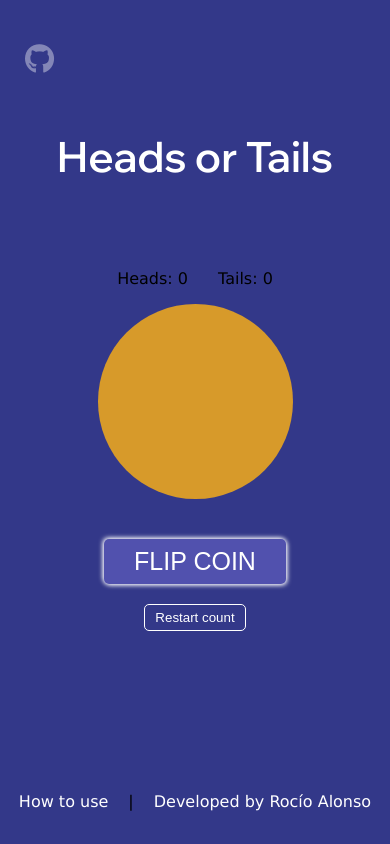
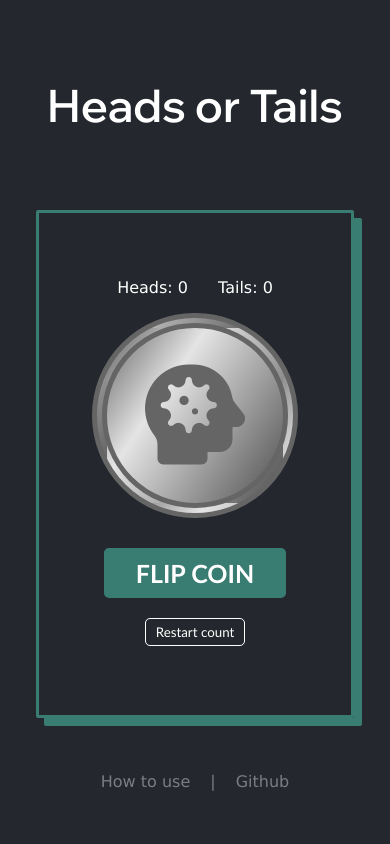
Before and after one commit to RocioAlonsoDev/heads-or-tails-F5, a website: page public/index.html in a window 390 px wide. Drawn offline with Linux system fonts and the light colour scheme.

Commit message:
v1.0.5 // Updated styles mobile ver.

```diff
--- a/public/index.html
+++ b/public/index.html
@@ -13,28 +13,30 @@
     <link href="https://fonts.googleapis.com/css2?family=Wix+Madefor+Display:wght@600&display=swap" rel="stylesheet">
 </head>
 <body>
+
     <header>
-        <a href="https://github.com/rocioAlonsoDev/heads-or-tails-F5"><i class="fa-brands fa-github"></i></a>
         <h1>Heads or Tails</h1>
     </header>
+
     <main>
-
         <section id="score">
             <p>Heads: 0</p>
             <p>Tails: 0</p>
         </section>
 
-        <section id="coin"></section>
+        <section id="coin">
+            <i class="fa-solid fa-head-side-virus"></i>
+        </section>
 
         <section id="controls">
             <button>FLIP COIN</button>
             <button>Restart count</button>
         </section>
+    </main>
 
-    </main>
     <footer>
-        <a href="#">How to use</a> |
-        <a href="#">Developed by Rocío Alonso</a>
+        <a href="#">How to use</a> | <a>Github</a>
     </footer>
+
 </body>
 </html>
--- a/src/sass/styles.scss
+++ b/src/sass/styles.scss
@@ -1,89 +1,114 @@
-$purple:rgb(51, 56, 137);
+$background:#24282e;
+$cardBackground:#397c72;
+$cardAccent:#bfcd64;
+$translucent:#ffffff65;
+
+
+@mixin flexbox(){
+    display: flex;
+    flex-direction: column;
+    align-items: center;
+    justify-content: center;
+}
 
 body{
+    @include flexbox;
+    background-color:$background;
     font-family:'Lucida Sans', 'Lucida Sans Regular', 'Lucida Grande', 'Lucida Sans Unicode', Geneva, Verdana, sans-serif;
     padding: 0;
     margin: 0;
     height: 100vh;
-    background-color:$purple;
-    display: flex;
-    flex-direction: column;
-    align-items: center;
-    justify-content: center;
 
     header{
+        @include flexbox;
+        width: 100%;
+        height: 25vh;
 
-        width: 100%;
-        height: 30vh;
-        display: flex;
-        flex-direction: column;
-        justify-content: center;
-
-        a{
-            color:rgba(255, 255, 255, 0.395);
-            font-size: 30px;
-            padding:0 0 25px 25px;
-        }
         h1{
             text-align: center;
             color: white;
             font-family: 'Wix Madefor Display', sans-serif;
-            font-size: 42px;
+            font-size: 45px;
         }
-
     }
     main{
+        @include flexbox;
+        border:$cardBackground 3px solid;
+        border-radius: 2px;
+        width: 80%;
         height: 60vh;
-        display: flex;
-        flex-direction: column;
-        align-items: center;
+        box-shadow: $cardBackground 8px 8px;
         section#score{
             display: flex;
             flex-direction: row;
             gap: 30px;
+            color: white;
+            font-weight: 400;
         }
         section#coin{
-            width: 50vw;
-            height: 50vw;
-            background-color: rgb(215, 154, 42);
+            @include flexbox;
+            width: 45vw;
+            height: 45vw;
+            background: rgb(101,101,101);
+            background: linear-gradient(124deg, rgba(101,101,101,1) 0%, rgba(228,228,228,1) 34%, rgba(77,77,77,1) 100%);
+            border: rgb(101,101,101) 15px double;
             border-radius: 50%;
-            margin: 0 0 40px 0;
+            margin: 0 0 30px 0;
+
+            i{
+                font-size:100px;
+                color: rgb(101,101,101);
+            }
         }
 
         section#controls{
-
-            display: flex;
-            flex-direction: column;
-            align-items: center;
+            @include flexbox;
             gap: 20px;
+            font-family:'Gill Sans', 'Gill Sans MT', Calibri, 'Trebuchet MS', sans-serif;
 
             button:nth-of-type(1){
-                background-color: rgb(81, 81, 174);
+                background-color: $cardBackground;
                 border-radius: 5px;
                 font-size: 25px;
                 padding: 8px 30px;
-                border: none;
+                border: $cardBackground 2px solid;
                 color: white;
-                box-shadow: white 1px 1px 5px,white -1px -1px 5px;
+                font-family:'Trebuchet MS', 'Lucida Sans Unicode', 'Lucida Grande', 'Lucida Sans', Arial, sans-serif;
+                font-weight: 700;
+            }
+            button:nth-of-type(1):hover{
+                background-color: $cardAccent;
+                border: $cardAccent 2px solid;
+                color:white;
             }
             button:nth-of-type(2){
-                background-color: $purple;
+                background-color: $background;
                 border: white 1px solid;
                 border-radius: 5px;
                 padding: 5px 10px;
                 color: white;
+                font-family:'Gill Sans', 'Gill Sans MT', Calibri, 'Trebuchet MS', sans-serif;
+                margin-bottom: 20px;
             }
+            button:nth-of-type(2):hover{
+                background-color: white;
+                color: $cardBackground;
+
+            }
+
         }
     }
     footer{
-        height: 10vh;
+        height: 15vh;
         display: flex;
         flex-direction: row;
         gap: 20px;
         align-items: center;
         justify-content: center;
+        color: $translucent;
+
         a{
-            color: white;
+            color: $translucent;
             text-decoration: none;
         }
     }
```
Also changed, not shown: public/styles/styles.css, 1 other file.
